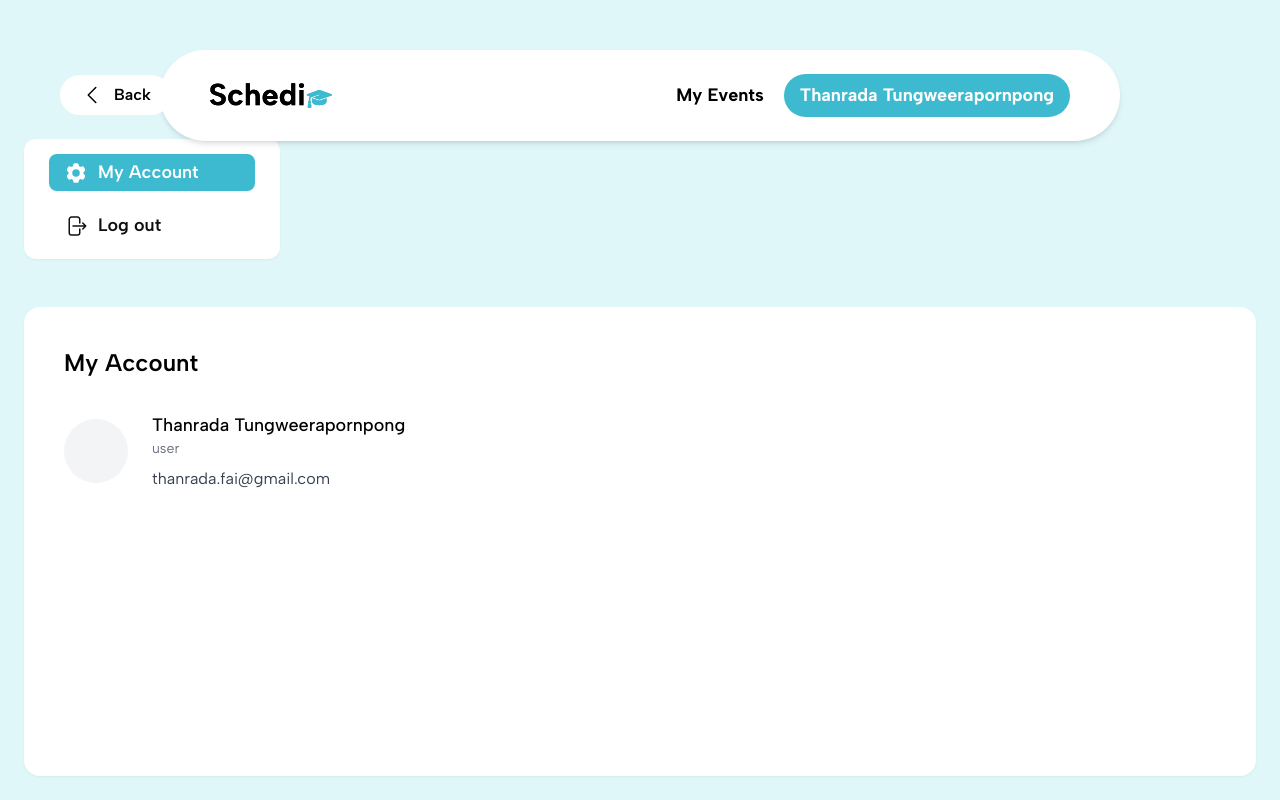
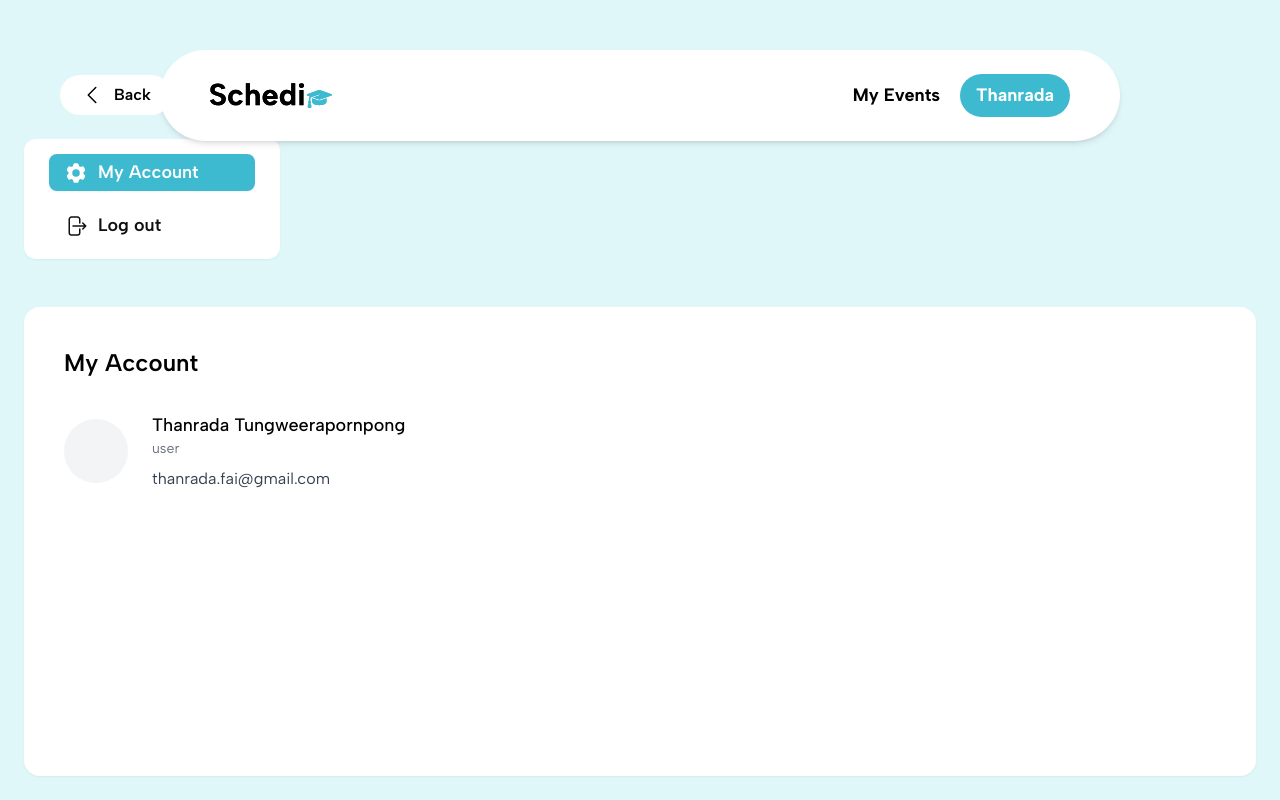
Before and after one commit to zflukz/Schedio, a React (Create React App) app in the folder client/: page /myprofile in a window 1280 px wide. Built offline with nearby package versions, Linux system fonts and the light colour scheme.

Commit message:
Fix Navbar to handle display only firstname

```diff
--- a/client/src/component/Navbar.tsx
+++ b/client/src/component/Navbar.tsx
@@ -11,9 +11,10 @@ interface NavbarProps {
 }
 
 const Navbar: React.FC<NavbarProps> = ({ user }) => {
-    const navigate = useNavigate();
-    const location = useLocation();
-    const isMyEventsPage = location.pathname === "/myevent";
+  const firstName = user?.name ? user.name.split(" ")[0] : "";
+  const navigate = useNavigate();
+  const location = useLocation();
+  const isMyEventsPage = location.pathname === "/myevent";
   const handleLogoClick = () => {
       if (!user) {
         navigate("/"); // ถ้ายังไม่ login ให้ไปหน้า home ธรรมดา
@@ -101,7 +102,7 @@ const Navbar: React.FC<NavbarProps> = ({ user }) => {
                   className="h-6 w-6 rounded-full"
                 />
               )}
-              <span className="text-[18px] font-bold text-white">{user.name}</span>
+              <span className="text-[18px] font-bold text-white">{firstName}</span>
             </div>
           </div>
         )}
```
